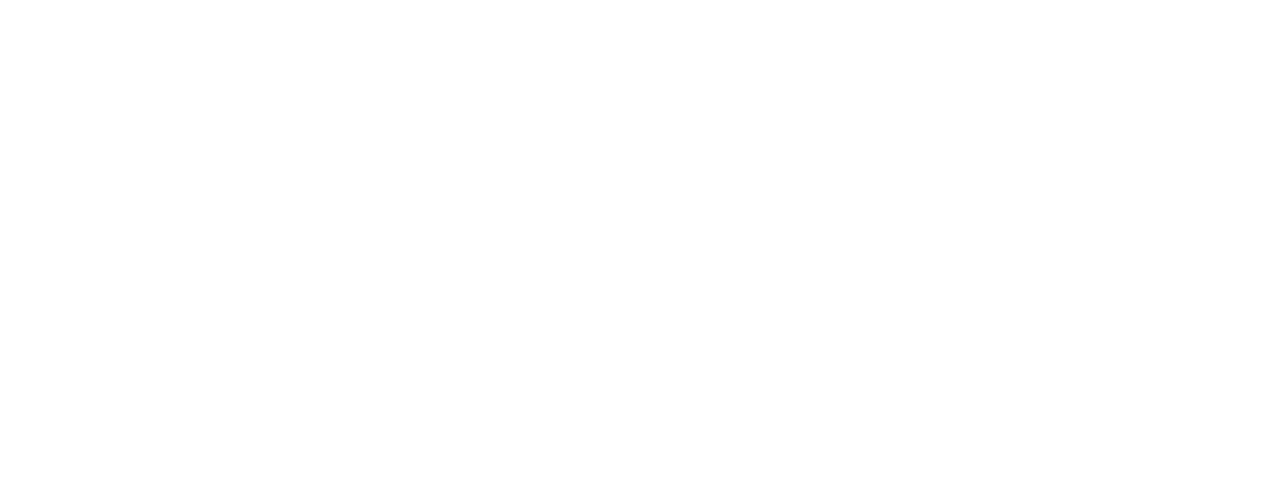
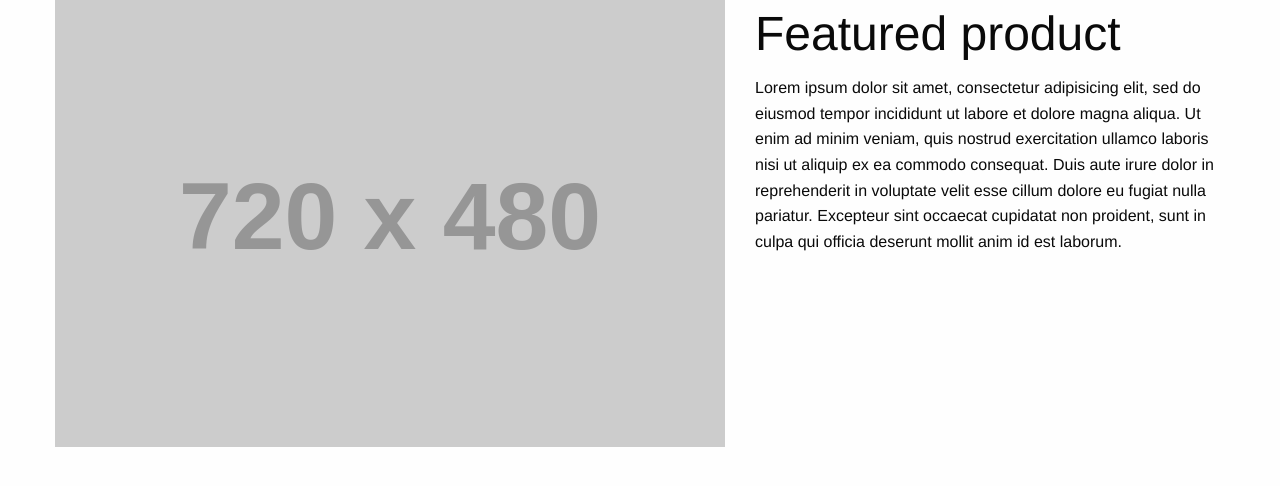
Before and after one commit to waynebishop/foundation-intro, a plain HTML site: page index.html in a window 1280 px wide. Drawn offline with Linux system fonts and the light colour scheme; placeholder pictures from the web are drawn by us.

Commit message:
Added Feature Products

```diff
--- a/index.html
+++ b/index.html
@@ -10,6 +10,36 @@
   </head>
   <body>
 
+    <section class="row">
+
+       <div class="columns medium-6 large-7">
+        <img src="http://placehold.it/720x480" alt="placeholder image">
+      </div>
+
+      <div class="columns medium-6 large-5">
+        <h1>Featured product</h1>
+
+        <p>Lorem ipsum dolor sit amet, consectetur adipisicing elit, sed do eiusmod
+        tempor incididunt ut labore et dolore magna aliqua. Ut enim ad minim veniam,
+        quis nostrud exercitation ullamco laboris nisi ut aliquip ex ea commodo
+        consequat. Duis aute irure dolor in reprehenderit in voluptate velit esse
+        cillum dolore eu fugiat nulla pariatur. Excepteur sint occaecat cupidatat non
+        proident, sunt in culpa qui officia deserunt mollit anim id est laborum.</p>
+      </div>
+
+
+    </section>
+
+
+
+
+
+
+
+
+
+
+
 
     <script src="js/vendor/jquery.js"></script>
     <script src="js/vendor/what-input.js"></script>
```
